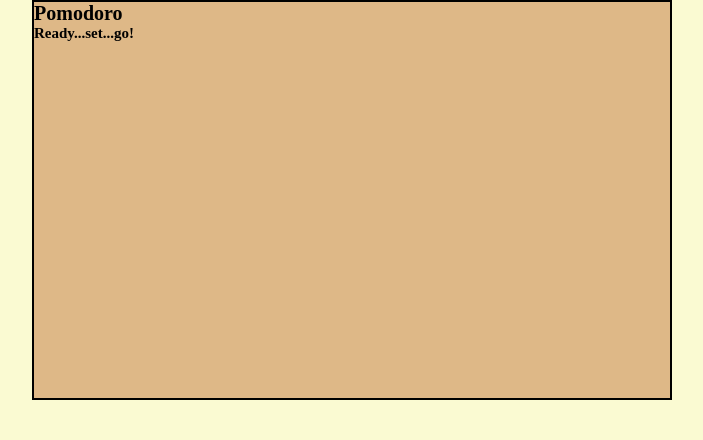
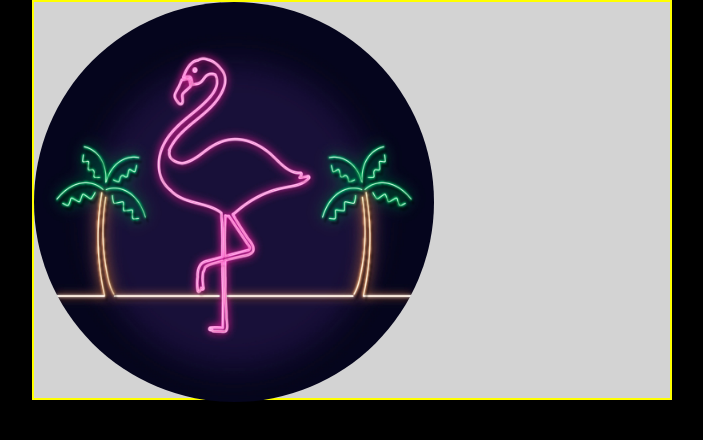
Before and after one commit to jalridley/palmodoro, a React (Create React App) app: page / in a window 1280 px wide. Shown: the top 440 px of the page, without its empty margins (288-991 px from the left). Built offline with nearby package versions, Linux system fonts and the light colour scheme.

Commit message:
file reorganization, added flamingo image

```diff
--- /dev/null
+++ b/src/App.css
@@ -0,0 +1,33 @@
+*,
+*::before,
+*::after {
+  margin: 0;
+  padding: 0;
+  -webkit-box-sizing: inherit;
+          box-sizing: inherit;
+}
+
+html {
+  -webkit-box-sizing: border-box;
+          box-sizing: border-box;
+  font-size: 62.5%;
+}
+
+body {
+  background-color: #000;
+}
+
+.container {
+  max-width: 50%;
+  height: 40rem;
+  margin: auto;
+  border: 2px solid yellow;
+  background-color: lightgray;
+}
+
+.container img {
+  height: 40rem;
+  width: 40rem;
+  border-radius: 50%;
+}
+/*# sourceMappingURL=App.css.map */
--- a/src/components/App.js
+++ b/src/App.js
@@ -1,10 +1,12 @@
 import React from 'react';
 import './App.scss';
+// import image from '../palm-flam.jpg';
 
 const App = () => {
     return (
         <div className="container">
-            <h1>Pomodoro</h1>
+            <img src="./palm-flam.jpg" alt="pink flamingo" />
+            <h1>Palmodoro</h1>
             <h2>Ready...set...go!</h2>
         </div>
     );
--- a/src/components/App.scss
+++ b/src/App.scss
@@ -13,13 +13,19 @@ html {
 }
 
 body {
-    background-color: lightgoldenrodyellow;
+    background-color: #000;
 }
 
 .container {
     max-width: 50%;
     height: 40rem;
     margin: auto;
-    border: 2px solid black;
-    background-color: burlywood;
+    border: 2px solid yellow;
+    background-color: lightgray;
+
+    img {
+        height: 40rem;
+        width: 40rem;
+        border-radius: 50%;
+    }
 }
--- a/src/index.js
+++ b/src/index.js
@@ -1,7 +1,7 @@
 import React from 'react';
 import ReactDOM from 'react-dom';
-import App from './components/App';
-import './components/App.scss';
+import App from './App';
+import './App.scss';
 
 // from index.html
 ReactDOM.render(<App />, document.querySelector('#root'));
--- /dev/null
+++ b/src/sass/main.css
@@ -0,0 +1 @@
+/* No CSS *//*# sourceMappingURL=main.css.map */
```
Also changed, not shown: 2 other files (tests, documents, lock files or other folders).
